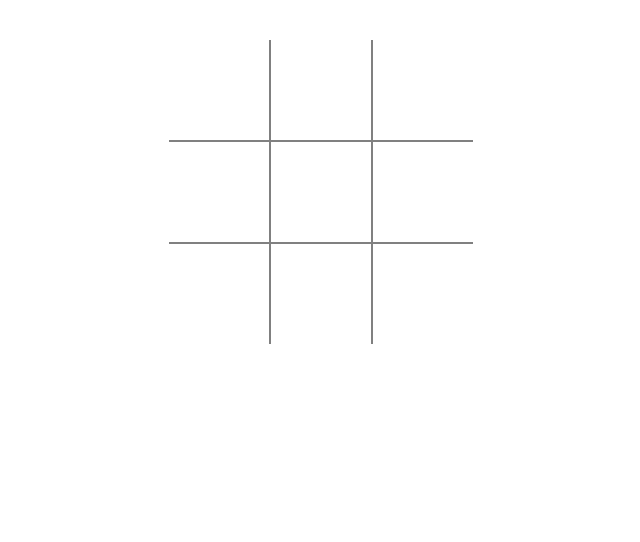
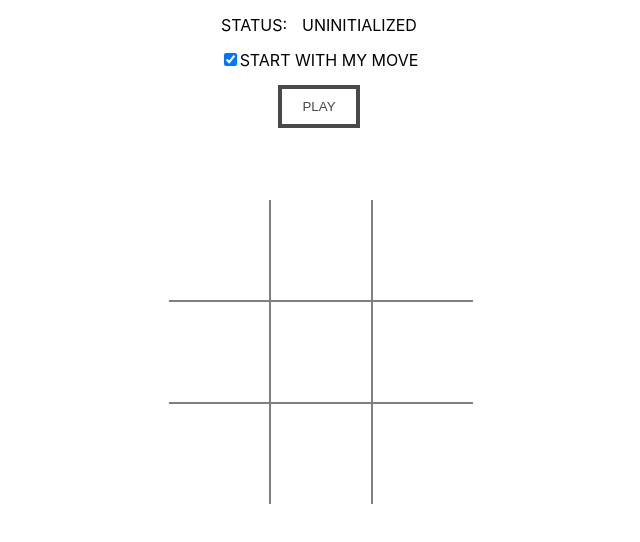
Before and after one commit to uudisaru/tictactoe, a React (Create React App) app: page / in a window 1280 px wide. Shown: the top 542 px of the page, without its empty margins (321-961 px from the left). Built offline with nearby package versions, Linux system fonts and the light colour scheme.

Commit message:
Controls, refactoring

```diff
--- a/package.json
+++ b/package.json
@@ -6,6 +6,7 @@
     "@testing-library/jest-dom": "^4.2.4",
     "@testing-library/react": "^9.3.2",
     "@testing-library/user-event": "^7.1.2",
+    "axios": "^0.19.2",
     "react": "^16.13.0",
     "react-dom": "^16.13.0",
     "react-scripts": "3.4.0"
--- a/src/App.js
+++ b/src/App.js
@@ -1,64 +1,55 @@
 import React, { useState } from "react";
 import "./App.css";
-import TicTacToe from "./TicTacToe";
-import { CIRCLE, CROSS, EMPTY } from "./Cell";
-import GameStatus from "./GameStatus";
-
-const STATUS_IN_PROGRESS = "in-progress";
-const STATUS_LOSE = "lose";
-const STATUS_TIE = "tie";
-const STATUS_WIN = "win";
-const INITIAL_BOARD = {
-  board: [
-    [EMPTY, EMPTY, EMPTY],
-    [EMPTY, EMPTY, EMPTY],
-    [EMPTY, EMPTY, EMPTY]
-  ],
-  result: null,
-  status: STATUS_IN_PROGRESS,
-  turn: CROSS
-};
+import TicTacToe from "./board/TicTacToe";
+import Controls from "./controls/Controls";
+import { BoardStatus, CellState, INITIAL_BOARD, Turn } from "./board/constants";
 
 function calculateStatus(board) {
   // winning solution: row, col or diagonal filled
-  let status = { status: STATUS_IN_PROGRESS, result: null };
+  let status = { status: BoardStatus.InProgress, result: null };
 
   // rows & columns
   for (let i = 0; i < 3; i++) {
     // rows
-    if (board[i][0] !== EMPTY && board[i].every(cell => cell === board[i][0])) {
-      status.status = board[i][0] === CIRCLE ? STATUS_WIN : STATUS_LOSE;
+    if (
+      board[i][0] !== CellState.Empty &&
+      board[i].every(cell => cell === board[i][0])
+    ) {
+      status.status =
+        board[i][0] === CellState.Circle ? BoardStatus.Win : BoardStatus.Lose;
       status.result = { type: "row", index: i };
       break;
     }
     // columns
     if (
-      board[0][i] !== EMPTY &&
+      board[0][i] !== CellState.Empty &&
       [board[1][i], board[2][i]].every(cell => cell === board[0][i])
     ) {
-      status.status = board[0][i] === CIRCLE ? STATUS_WIN : STATUS_LOSE;
+      status.status =
+        board[0][i] === CellState.Circle ? BoardStatus.Win : BoardStatus.Lose;
       status.result = { type: "col", index: i };
       break;
     }
   }
 
   // diagonals
-  if (status.status === STATUS_IN_PROGRESS) {
-    if (board[1][1] !== EMPTY) {
+  if (status.status === BoardStatus.InProgress) {
+    if (board[1][1] !== CellState.Empty) {
       if (board[1][1] === board[0][0] && board[1][1] === board[2][2]) {
         status.result = { type: "diag", index: 0 };
       } else if (board[1][1] === board[0][2] && board[1][1] === board[2][0]) {
         status.result = { type: "diag", index: 2 };
       }
       if (!!status.result) {
-        status.status = board[1][1] === CIRCLE ? STATUS_WIN : STATUS_LOSE;
+        status.status =
+          board[1][1] === CellState.Circle ? BoardStatus.Win : BoardStatus.Lose;
       }
     }
   }
 
-  if (status.status === STATUS_IN_PROGRESS) {
-    if (board.every(row => row.every(cell => cell !== EMPTY))) {
-      status.status = STATUS_TIE;
+  if (status.status === BoardStatus.InProgress) {
+    if (board.every(row => row.every(cell => cell !== CellState.Empty))) {
+      status.status = BoardStatus.Tie;
     }
   }
 
@@ -79,6 +70,16 @@ function App() {
   const [state, setState] = useState(INITIAL_BOARD);
   return (
     <div className="App">
+      <Controls
+        play={mine =>
+          setState({
+            ...INITIAL_BOARD,
+            status: BoardStatus.InProgress,
+            turn: mine ? Turn.Circle : Turn.Cross
+          })
+        }
+        status={state.status}
+      />
       <TicTacToe
         board={state.board}
         move={(row, col) => {
@@ -92,17 +93,14 @@ function App() {
             board: newBoard,
             status: status,
             result,
-            turn: state.turn === CIRCLE ? CROSS : CIRCLE
+            turn:
+              state.turn === CellState.Circle
+                ? CellState.Cross
+                : CellState.Circle
           });
         }}
         result={state.result}
       />
-      {state.status !== STATUS_IN_PROGRESS && (
-        <GameStatus
-          reset={() => setState(INITIAL_BOARD)}
-          status={state.status}
-        />
-      )}
     </div>
   );
 }
--- a/src/GameStatus.jsx
+++ /dev/null
@@ -1,21 +0,0 @@
-import React from "react";
-import PropTypes from "prop-types";
-import "./GameStatus.css";
-
-const GameStatus = ({reset, status}) => {
-  return (
-    <div className="game-status">
-      <div className="game-status-text">{status}</div>
-      <div className="game-status-reset">
-        <button onClick={reset}>Reset</button>
-      </div>
-    </div>
-  );
-};
-
-GameStatus.propTypes = {
-  reset: PropTypes.func.isRequired,
-  status: PropTypes.string.isRequired
-};
-
-export default GameStatus;
--- a/src/Cell.jsx
+++ b/src/board/Cell.jsx
@@ -1,16 +1,13 @@
 import React from "react";
 import PropTypes from "prop-types";
-
-export const CIRCLE = 1;
-export const CROSS = -1;
-export const EMPTY = 0;
+import { CellState } from "./constants";
 
 const Cell = ({ onClick, value }) => {
   return (
     <div className="cell">
-      {value === CIRCLE ? (
+      {value === CellState.Circle ? (
         <div className="circle" />
-      ) : value === CROSS ? (
+      ) : value === CellState.Cross ? (
         <div className="cross" />
       ) : (
         <button className="empty" onClick={onClick} />
@@ -21,7 +18,7 @@ const Cell = ({ onClick, value }) => {
 
 Cell.propTypes = {
   onClick: PropTypes.func,
-  value: PropTypes.oneOf([CIRCLE, CROSS, EMPTY]).isRequired,
+  value: PropTypes.oneOf([CellState.Circle, CellState.Cross, CellState.Empty]).isRequired,
 };
 
 export default Cell;
--- a/src/TicTacToe.jsx
+++ b/src/board/TicTacToe.jsx
@@ -22,7 +22,7 @@ function renderStrikethrough(result) {
 
 const TicTacToe = props => {
   return (
-    <div className="tictactoe">
+    <main className="tictactoe">
       {props.board.map((row, rowIndex) => (
         <div className="row" key={rowIndex}>
           {row.map((cell, cellIndex) => (
@@ -39,7 +39,7 @@ const TicTacToe = props => {
         </div>
       ))}
       {props.result && renderStrikethrough(props.result)}
-    </div>
+    </main>
   );
 };
 
--- /dev/null
+++ b/src/board/constants.js
@@ -0,0 +1,28 @@
+export const BoardStatus = Object.freeze({
+  Uninitialized: "uninitialized",
+  InProgress: "in-progress",
+  Lose: "lose",
+  Tie: "tie",
+  Win: "win"
+});
+
+export const Turn = Object.freeze({
+  Circle: 1,
+  Cross: -1,
+});
+
+export const CellState = Object.freeze({
+  ...Turn,
+  Empty: 0,
+});
+
+export const INITIAL_BOARD = {
+  board: [
+    [CellState.Empty, CellState.Empty, CellState.Empty],
+    [CellState.Empty, CellState.Empty, CellState.Empty],
+    [CellState.Empty, CellState.Empty, CellState.Empty],
+  ],
+  result: null,
+  status: BoardStatus.Uninitialized,
+  turn: Turn.Circle,
+};
--- a/src/GameStatus.css
+++ b/src/controls/Controls.css
@@ -1,27 +1,34 @@
-.game-status {
+.controls {
   display: flex;
   flex-direction: column;
   justify-items: center;
+  min-height: 160px;
 }
 
-.game-status .game-status-text {
-  margin: 15px;
+.controls .controls__status,
+.controls .game__start {
+  margin-top: 15px;
   text-transform: uppercase;
 }
 
-.game-status .game-status-reset > button {
+.controls .controls__status > span {
+  margin-left: 15px;
+}
+
+.controls__game .game__play > button {
   background: #ffffff;
   border: 4px solid #494949;
   color: #494949;
   cursor: pointer;
   display: inline-block;
+  margin-top: 15px;
   padding: 10px 20px 10px 20px;
   text-decoration: none;
   text-transform: uppercase;
   transition: all 0.4s ease 0s;
 }
 
-.game-status .game-status-reset > button:hover {
+.controls__game .game__play > button:hover {
   color: #ffffff;
   background: #494949;
   border-color: #494949;
--- /dev/null
+++ b/src/controls/Controls.jsx
@@ -0,0 +1,39 @@
+import React, { useState } from "react";
+import PropTypes from "prop-types";
+import { BoardStatus } from "../board/constants";
+import "./Controls.css";
+
+const Controls = props => {
+  const [mine, setMine] = useState(true);
+  console.debug("Controls", setMine);
+  return (
+    <header className="controls">
+      <div className="controls__status">
+        <label>Status:</label>
+        <span>{props.status}</span>
+      </div>
+      {props.status !== BoardStatus.InProgress && (
+        <div className="controls__game">
+          <div className="game__start">
+            <input id="my-start" type="checkbox" checked={mine} onChange={() => setMine(!mine)}/>
+            <label htmlFor="my-start">Start with my move</label>
+          </div>
+          <div className="game__play">
+            <button onClick={() => props.play(mine)}>
+              {props.status === BoardStatus.Uninitialized
+                ? "Play"
+                : "Play again"}
+            </button>
+          </div>
+        </div>
+      )}
+    </header>
+  );
+};
+
+Controls.propTypes = {
+  play: PropTypes.func.isRequired,
+  status: PropTypes.string.isRequired
+};
+
+export default Controls;
```
Also changed, not shown: src/board/TicTacToe.css (renamed from src/TicTacToe.css), 1 other file (tests, documents, lock files or other folders).
